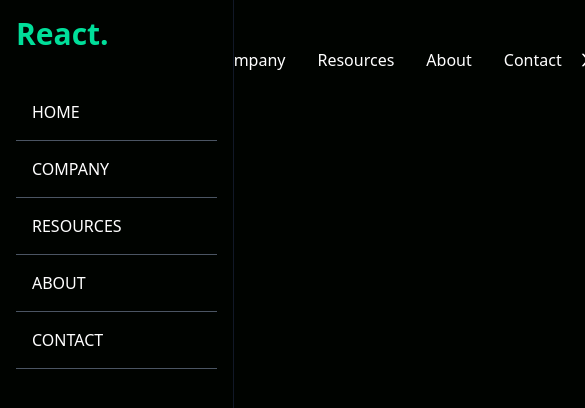
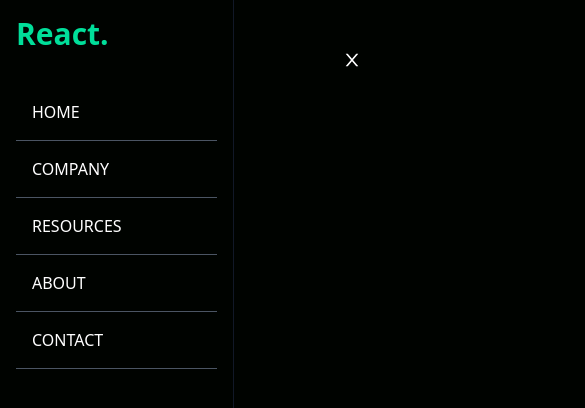
Before and after one commit to MALWICK/crypto-website, a React (Create React App) app: page / in a window 390 px wide. Shown: the top 408 px of the page, 585 px wide, since content can reach past the window. Built offline with nearby package versions, Linux system fonts and the light colour scheme; the HTML template or start-up script is replaced by a standard one.

Commit message:
creating my navbar with tailwind

```diff
--- a/src/component/Navbar/Navbar.js
+++ b/src/component/Navbar/Navbar.js
@@ -10,7 +10,7 @@
   return (
     <div className="flex justify-between items-center h-24 px-4 max-w-[1240px] text-white">
       <h1 className="w-full text-3xl font-bold text-[#00df9a] ">React.</h1>
-      <ul className="flex">
+      <ul className="hidden md:flex">
         <li className="p-4">Home</li>
         <li className="p-4">Company</li>
         <li className="p-4">Resources</li>
```
